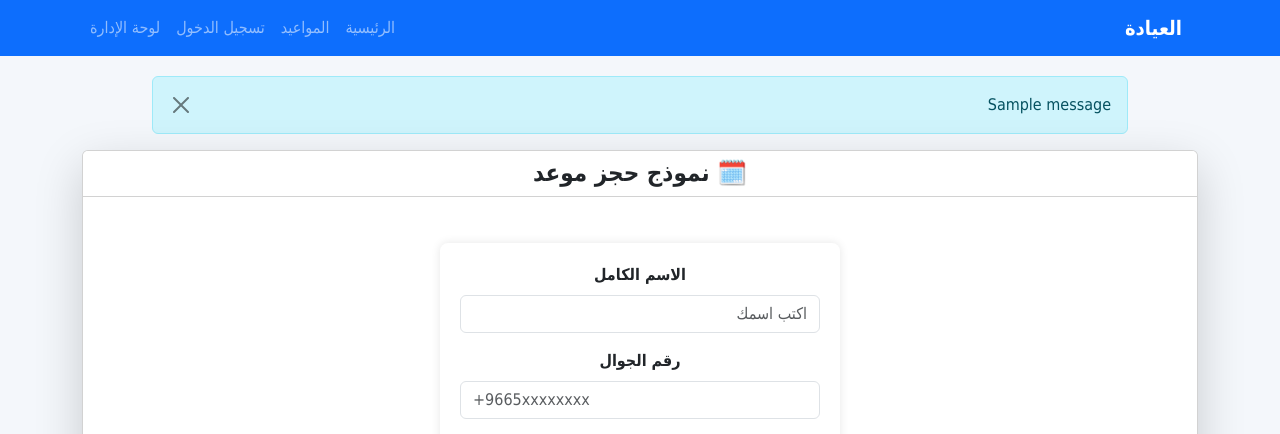
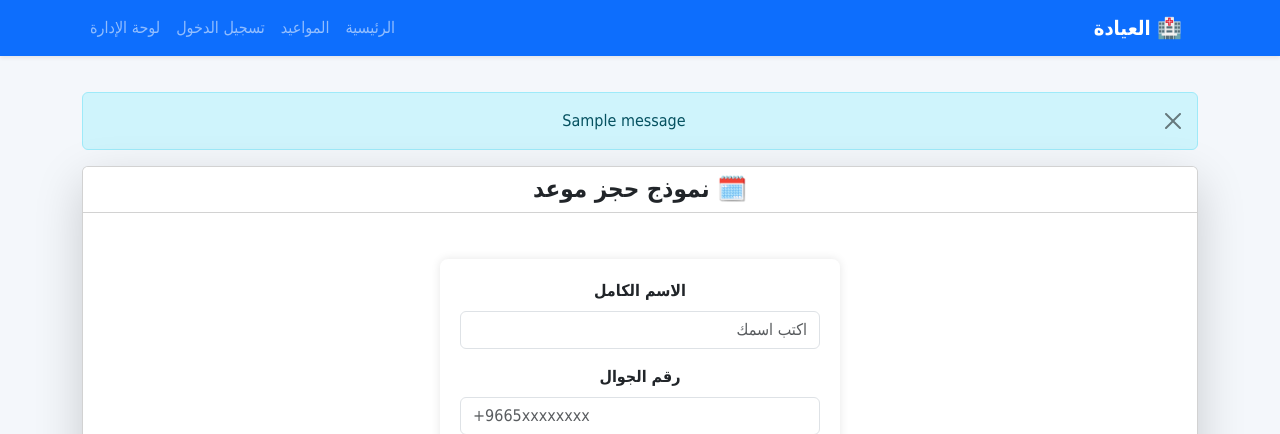
Before and after one commit to mshrf3334-star/clinic-appointments, a Flask app: page /book in a window 1280 px wide. Shown: the top 434 px of the page. Run offline with Flask 3, Linux system fonts and the light colour scheme; tables that the repository leaves empty hold one stand-in row (values such as "Sample post"); one stand-in notice (Sample message) is shown.

Commit message:
Update base.html

```diff
--- a/templates/base.html
+++ b/templates/base.html
@@ -2,24 +2,28 @@
 <html lang="ar" dir="rtl">
   <head>
     <meta charset="utf-8" />
-    <meta name="viewport" content="width=device-width,initial-scale=1" />
+    <meta name="viewport" content="width=device-width, initial-scale=1" />
     <title>{% block title %}نظام المواعيد{% endblock %}</title>
-    <!-- Bootstrap 5 -->
+
+    <!-- Bootstrap -->
     <link href="https://cdn.jsdelivr.net/npm/bootstrap@5.3.3/dist/css/bootstrap.min.css" rel="stylesheet">
-    <!-- خط عربي بسيط -->
+
+    <!-- خط عربي -->
     <link href="https://fonts.googleapis.com/css2?family=Tajawal:wght@400;600;700&display=swap" rel="stylesheet">
+
+    <!-- ملف التنسيقات -->
     <link rel="stylesheet" href="{{ url_for('static', filename='style.css') }}">
     {% block head %}{% endblock %}
   </head>
   <body>
     <!-- شريط علوي -->
-    <nav class="navbar navbar-expand-lg navbar-dark bg-primary">
+    <nav class="navbar navbar-expand-lg navbar-dark bg-primary shadow-sm">
       <div class="container">
-        <a class="navbar-brand fw-bold" href="{{ url_for('home') }}">العيادة</a>
-        <button class="navbar-toggler" type="button" data-bs-toggle="collapse" data-bs-target="#nav">
+        <a class="navbar-brand fw-bold" href="{{ url_for('home') }}">🏥 العيادة</a>
+        <button class="navbar-toggler" type="button" data-bs-toggle="collapse" data-bs-target="#mainNav">
           <span class="navbar-toggler-icon"></span>
         </button>
-        <div id="nav" class="collapse navbar-collapse">
+        <div id="mainNav" class="collapse navbar-collapse">
           <ul class="navbar-nav me-auto">
             <li class="nav-item"><a class="nav-link" href="{{ url_for('home') }}">الرئيسية</a></li>
             <li class="nav-item"><a class="nav-link" href="{{ url_for('book') }}">المواعيد</a></li>
@@ -30,23 +34,24 @@
       </div>
     </nav>
 
-    <!-- محتوى -->
+    <!-- محتوى الصفحة -->
     <main class="page-wrap">
-      {% with msgs = get_flashed_messages() %}
-        {% if msgs %}
-          <div class="container mb-3" style="max-width: 1000px;">
-            {% for m in msgs %}
-              <div class="alert alert-info d-flex justify-content-between align-items-center">
-                <span>{{ m }}</span>
+      <div class="container">
+        {% with messages = get_flashed_messages() %}
+          {% if messages %}
+            {% for msg in messages %}
+              <div class="alert alert-info alert-dismissible fade show mt-3" role="alert">
+                {{ msg }}
                 <button type="button" class="btn-close" data-bs-dismiss="alert"></button>
               </div>
             {% endfor %}
-          </div>
-        {% endif %}
-      {% endwith %}
+          {% endif %}
+        {% endwith %}
+      </div>
       {% block content %}{% endblock %}
     </main>
 
+    <!-- Scripts -->
     <script src="https://cdn.jsdelivr.net/npm/bootstrap@5.3.3/dist/js/bootstrap.bundle.min.js"></script>
   </body>
 </html>
```
